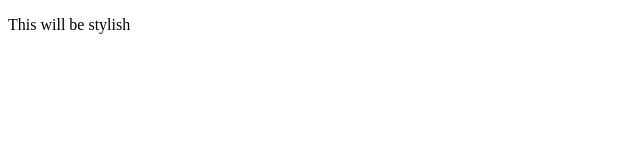
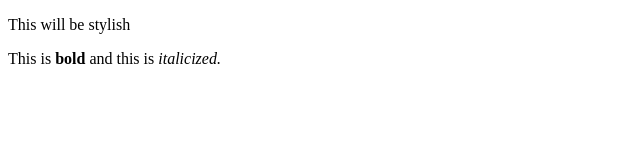
Before and after one commit to Uzi657202/STUFF, a plain HTML site: page index.html in a window 1280 px wide. Shown: the whole page, without its empty margins (0-640 px from the left). Drawn offline with Linux system fonts and the light colour scheme.

Commit message:
uhhuiiuhhu

```diff
--- a/index.html
+++ b/index.html
@@ -11,6 +11,16 @@
     <p>
         This will be stylish
     </p>
+    <p>
+    This is
+    <strong>
+        bold
+    </strong>
+    and this is
+    <em>
+        italicized.
+    </em>
+</p>
 </body>
 
 </html>
```
